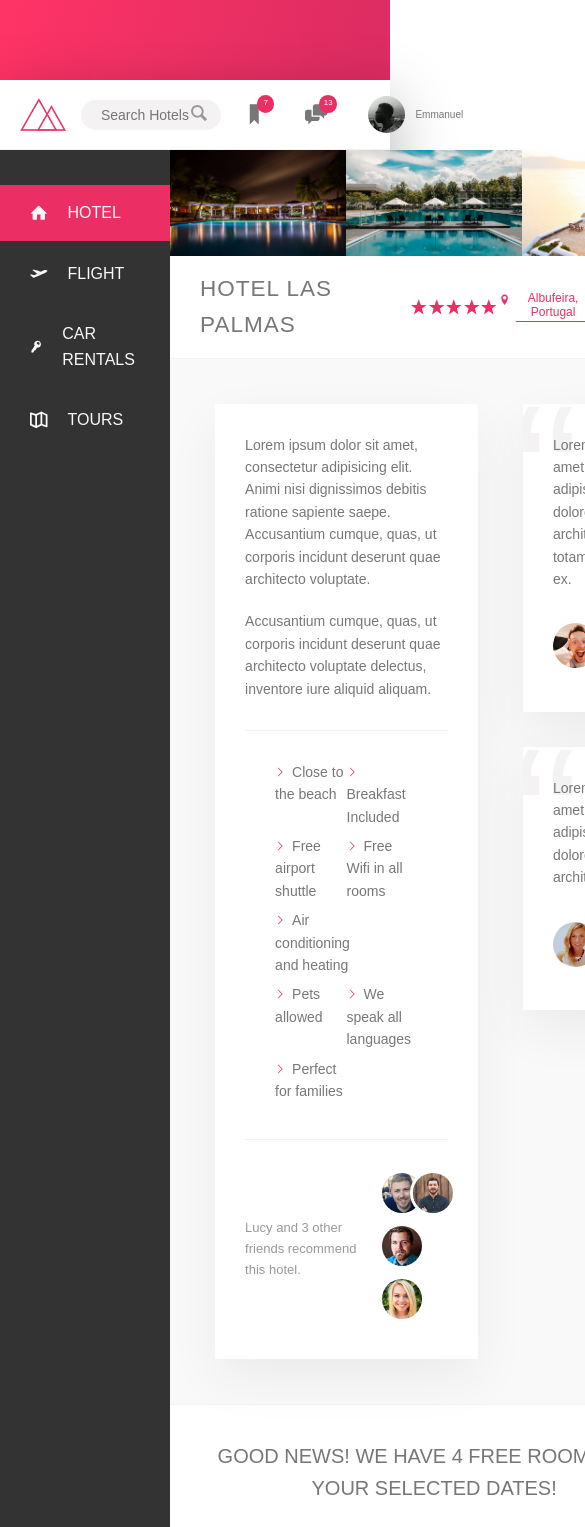
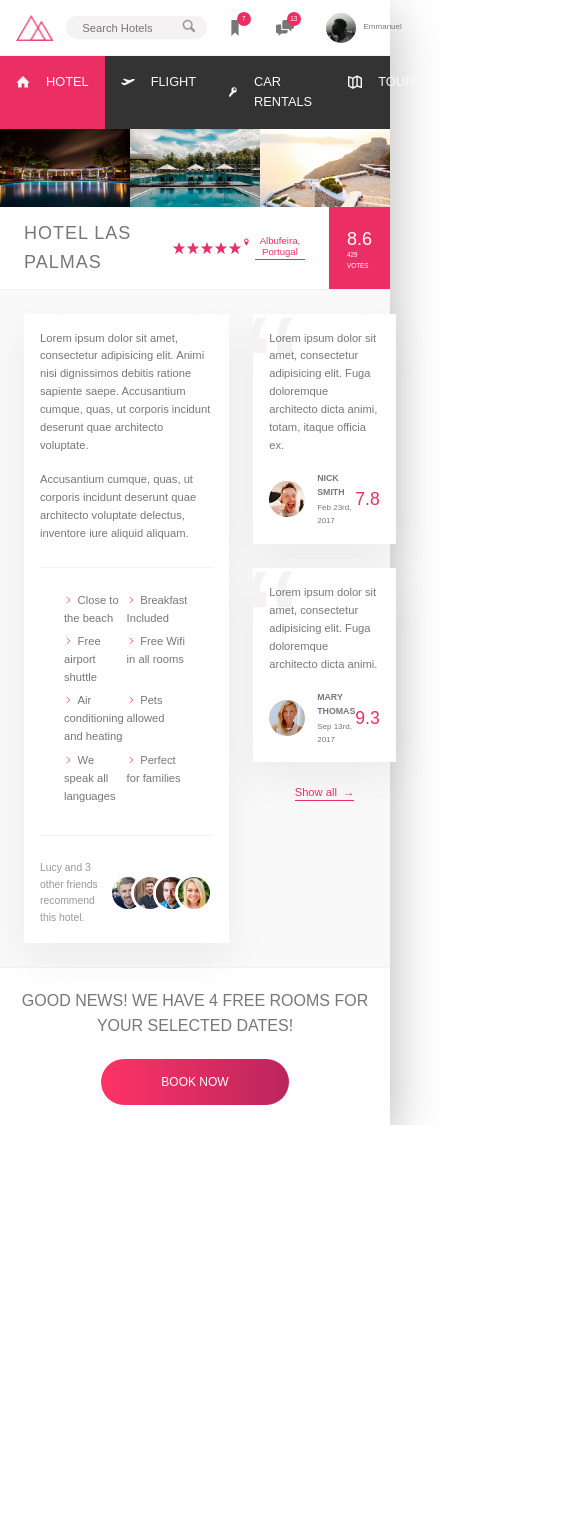
Before and after one commit to Harkindey/Trillo-React, a React app: page / in a window 390 px wide. Shown: the top 1527 px of the page, 585 px wide, since content can reach past the window. After the commit the page ends 1125 px from the top, so only its background shows below. Built offline with nearby package versions, Linux system fonts and the light colour scheme.

Commit message:
Mobile responsiveness 1

```diff
--- a/src/sass/_base.scss
+++ b/src/sass/_base.scss
@@ -36,6 +36,10 @@
     --line: 1px solid var(--color-grey-light-2);
 }
 
+$bp-largest: 75em;  //1200px
+$bp-large: 68.75em;  //1100px
+$bp-medium: 56.25em;  //900px
+
 *{
     margin: 0;
     padding: 0;
@@ -50,6 +54,10 @@
 html{
     box-sizing: border-box;
     font-size: 62.5%; // 1rem = 10px, 10px/16px = 62.5%
+
+    @media only screen and (max-width: $bp-large) {
+        font-size: 50%;// 1rem = 8px, 10px/16px = 50%
+    }
 }
 
 body {
--- a/src/sass/_components.scss
+++ b/src/sass/_components.scss
@@ -122,11 +122,22 @@
     list-style: none;
     margin-top: 3.5rem;
 
+    @media only screen and (max-width: $bp-medium) {
+        display: flex;
+        margin: 0;
+    }
+
     &__item{
         position: relative;
 
         &:not(:last-child) {
-            margin-bottom: .5rem
+            margin-bottom: .5rem;
+            @media only screen and (max-width: $bp-medium) {
+                margin: 0;
+            }
+        }
+        @media only screen and (max-width: $bp-medium) {
+           flex: 1;
         }
     }
 
@@ -167,6 +178,11 @@
 
         display: flex;
         align-items: center;
+
+        @media only screen and (max-width: $bp-medium) {
+            justify-content: center;
+            padding: 2rem
+        }
     }
 
     &__icon {
@@ -184,6 +200,10 @@
     color: var(--color-grey-light-4);
     text-align: center;
     padding: 2.5rem;
+
+    @media only screen and (max-width: $bp-medium) {
+        display: none;
+    }
 }
 
 /////////////////////////////////////////////////////////
@@ -372,7 +392,7 @@
     }
 
     &__friends {
-
+        display: flex;
     }
 
     &__photo {
@@ -383,7 +403,7 @@
         border: 3px solid #fff;
 
         &:not(:last-child) {
-            margin-right: -1.5rem;
+            margin-right: -2rem;
         }
     }
 }
@@ -398,6 +418,11 @@
     margin-bottom: 3.5rem;
     position: relative;
     overflow: hidden;
+
+    @media only screen and (max-width: $bp-medium) {
+        padding: 2rem;
+        margin-bottom: 3rem;
+    }
 
     &__text {
         margin-bottom: 2rem;
@@ -458,6 +483,10 @@
     padding: 3.5rem;
     text-align: center;
 
+    @media only screen and (max-width: $bp-medium) {
+        padding: 2.5rem 0;
+    }
+
     &__book-now {
         text-transform: uppercase;
         font-size: 2rem;
--- a/src/sass/_layout.scss
+++ b/src/sass/_layout.scss
@@ -5,6 +5,12 @@
     box-shadow: var(--shadow-dark);
 
     min-height: 50rem;
+
+    @media only screen and (max-width: $bp-largest) {
+        margin: 0;
+        max-width: 100%;
+        width: 100%;
+    }
 }
 
 .header{
@@ -20,6 +26,10 @@
 
 .content{
     display: flex;
+
+    @media only screen and (max-width: $bp-medium) {
+        flex-direction: column;
+    }
 }
 
 .sidebar{
@@ -42,7 +52,11 @@
     display: flex;
     padding: 4.5rem;
     background-color: var(--color-grey-light-1);
-    border-bottom: var(--line)
+    border-bottom: var(--line);
+
+    @media only screen and (max-width: $bp-medium) {
+        padding: 3rem;
+    }
 }
 
 .description {
@@ -51,6 +65,11 @@
     padding: 3rem;
     flex: 0 0 60%;
     margin-right: 4.5rem;
+
+    @media only screen and (max-width: $bp-medium) {
+        padding: 2rem;
+        margin-right: 3rem;
+    }
 }
 
 .user-reviews {
```
